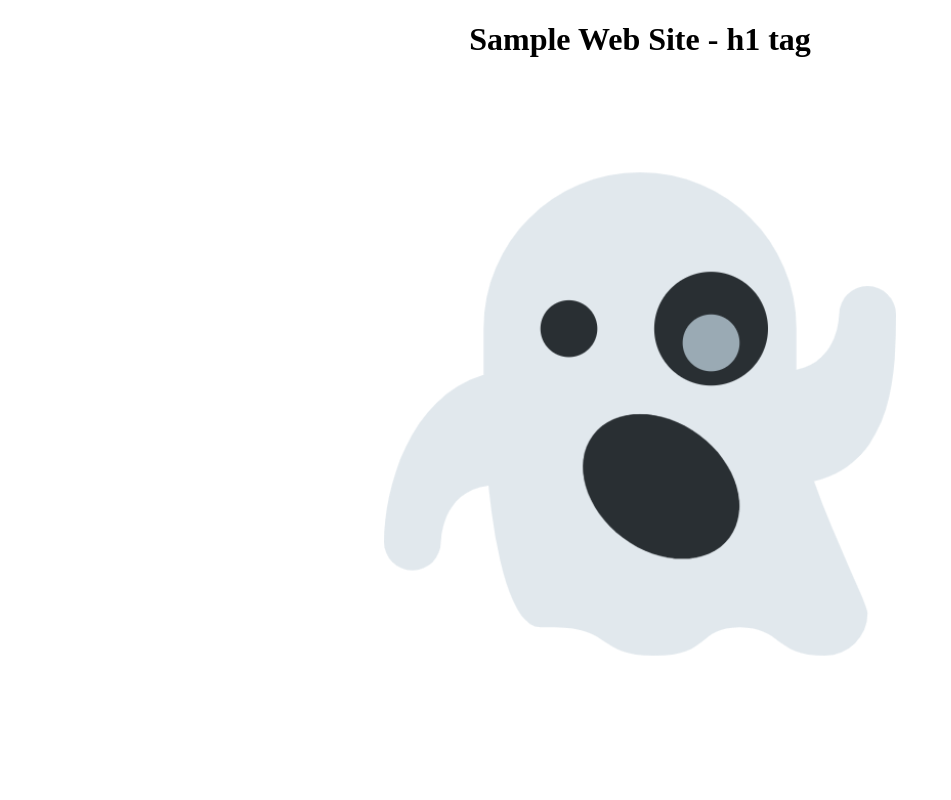
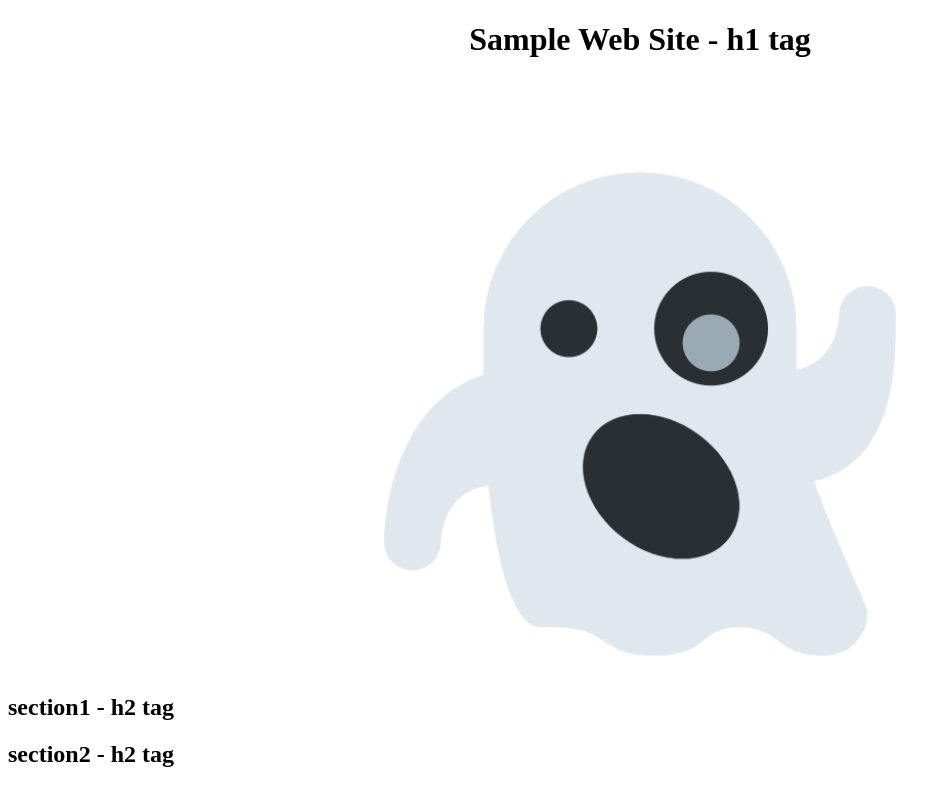
Before and after one commit to koukikitamura/link-preview-sample-site, a website: page public/index.html in a window 1280 px wide. Shown: the whole page, without its empty margins (0-951 px from the left). Drawn offline with Linux system fonts and the light colour scheme.

Commit message:
feat: Add h2 tags

```diff
--- a/public/index.html
+++ b/public/index.html
@@ -49,5 +49,13 @@
     <div class="logo-container">
       <img src="/assets/logo.png" />
     </div>
+
+    <section>
+      <h2>section1 - h2 tag</h2>
+    </section>
+
+    <section>
+      <h2>section2 - h2 tag</h2>
+    </section>
   </body>
 </html>
```
